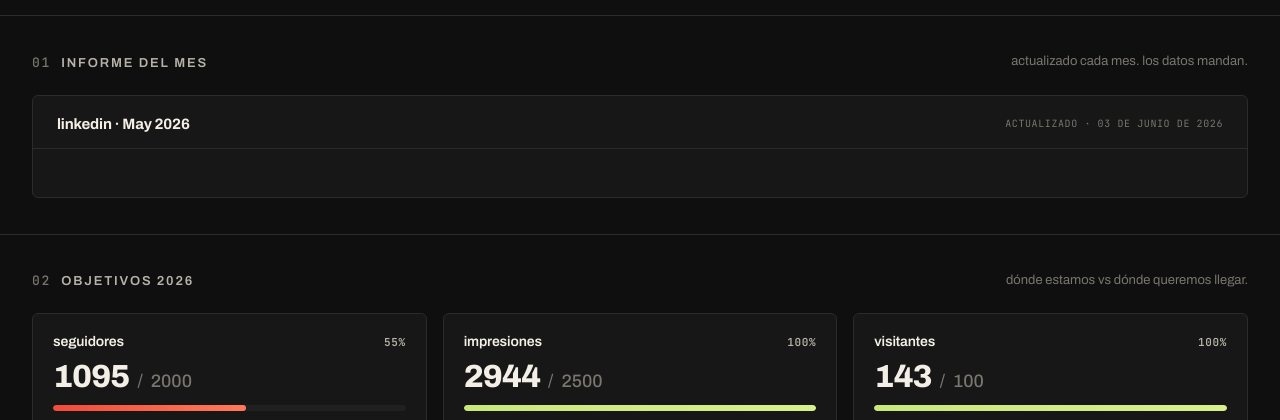
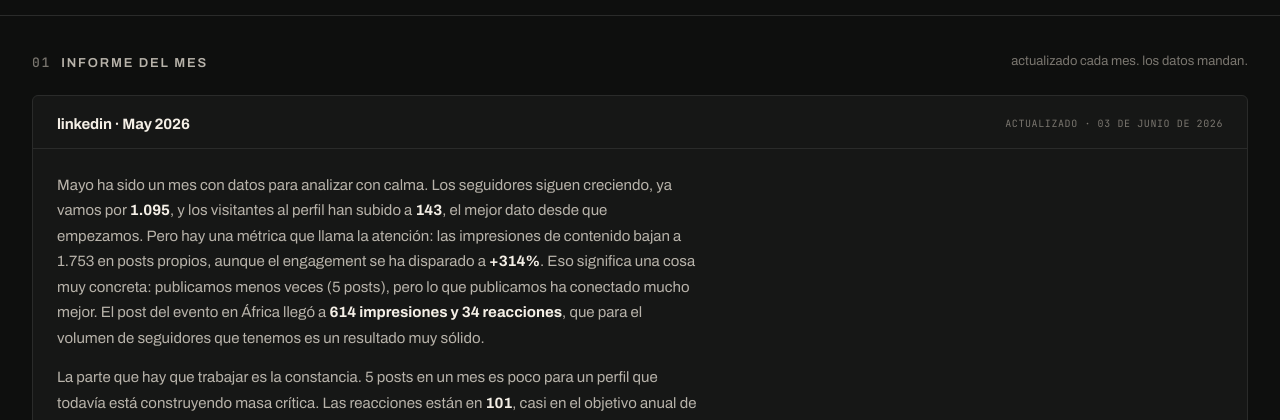
Before and after one commit to adriart89-debug/welysis-dashboard, a website: page index.html in a window 1280 px wide. Shown: the part 376-796 px from the top of the page. Drawn offline with Linux system fonts and the light colour scheme.

Commit message:
Update index.html

```diff
--- a/index.html
+++ b/index.html
@@ -680,20 +680,24 @@ function marqueeContent(metrics) {
    ══════════════════════════════════════════════ */
 function getActiveMonthData() {
   const mes = activeMonth || DATA.meta.month_current;
-  console.log('[debug] mes activo:', mes, '| activeMonth:', activeMonth, '| month_current:', DATA.meta.month_current);
 
   if (mes && DATA.historico?.[mes]) {
     const h = DATA.historico[mes];
-    console.log('[debug] historico encontrado para', mes, '| informe_li:', (h.informe_ia?.linkedin||'').length, 'chars | informe_seo:', (h.informe_ia?.seo||'').length, 'chars');
+    // Si el historico tiene informe con texto usarlo, si no usar el global
+    const informeLi  = h.informe_ia?.linkedin || (mes === DATA.meta.month_current ? DATA.informe_ia?.linkedin : '');
+    const informeSeo = h.informe_ia?.seo      || (mes === DATA.meta.month_current ? DATA.informe_ia?.seo      : '');
     return {
-      linkedin:   h.linkedin   || DATA.linkedin,
-      seo:        h.seo        || DATA.seo,
-      informe_ia: h.informe_ia || DATA.informe_ia,
-      label:      h.label      || DATA.meta.month_label,
+      linkedin:   h.linkedin || DATA.linkedin,
+      seo:        h.seo      || DATA.seo,
+      informe_ia: {
+        linkedin: informeLi,
+        seo:      informeSeo,
+        generado: h.informe_ia?.generado || DATA.informe_ia?.generado,
+      },
+      label: h.label || DATA.meta.month_label,
     };
   }
 
-  console.log('[debug] sin historico para', mes, '| usando datos globales | informe_li:', (DATA.informe_ia?.linkedin||'').length, 'chars');
   return {
     linkedin:   DATA.linkedin,
     seo:        DATA.seo,
```
